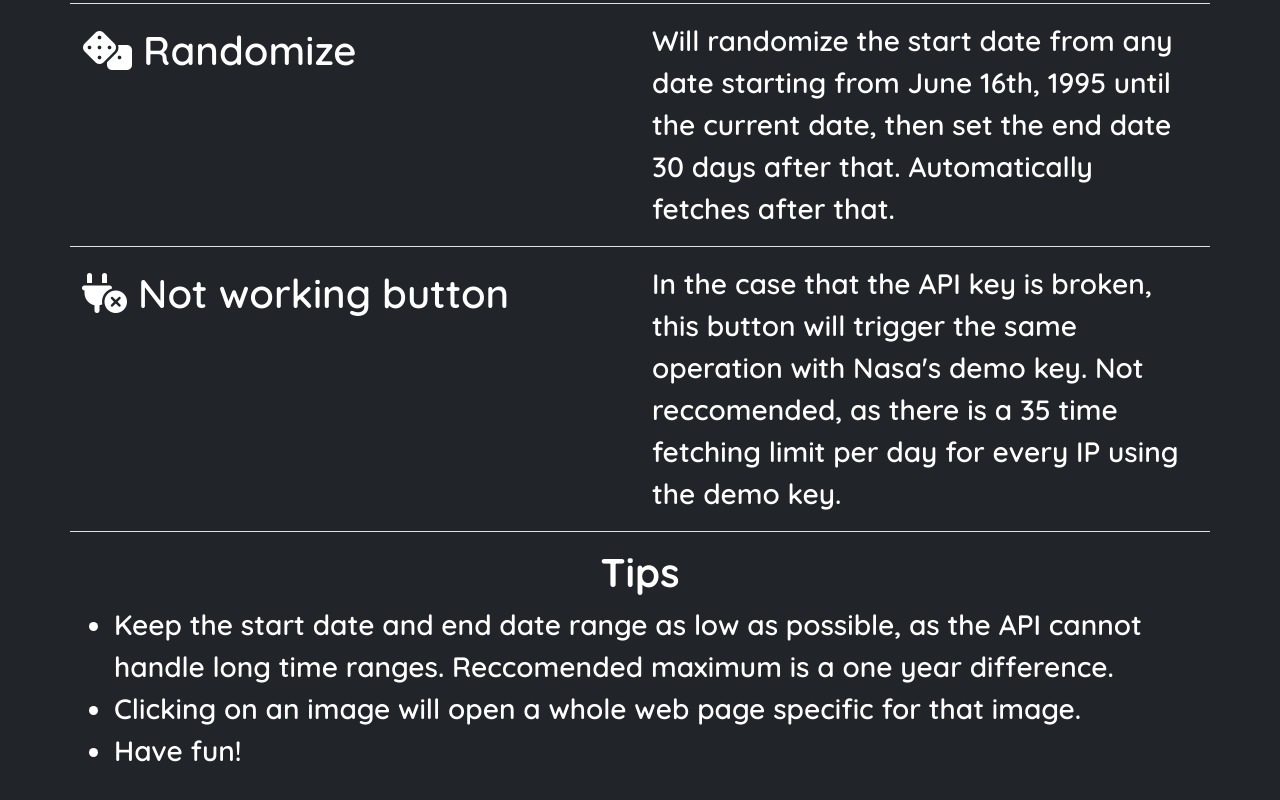
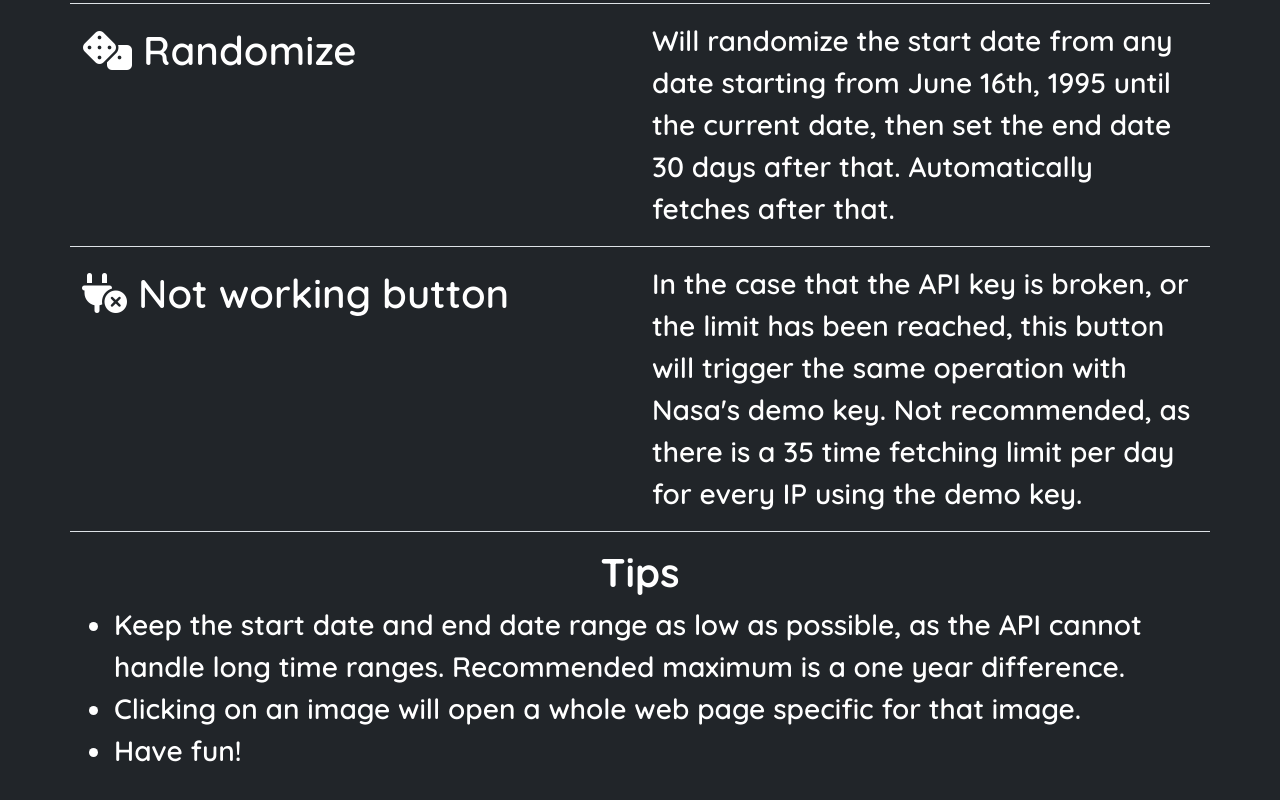
Before and after one commit to Oded2/Code-Vault, a SvelteKit app: page /astrofetch in a window 1280 px wide. Shown: the part 2199-2999 px from the top of the page. Built offline with nearby package versions, Linux system fonts and the light colour scheme; a web font is replaced by a local one.

Commit message:
Fixed typos and images now don't take up more than the users screen

```diff
--- a/src/routes/astrofetch/+page.svelte
+++ b/src/routes/astrofetch/+page.svelte
@@ -511,9 +511,10 @@
             <i class="fa-solid fa-plug-circle-xmark" /> Not working button
           </div>
           <div class="col-md fs-3">
-            In the case that the API key is broken, this button will trigger the
-            same operation with Nasa's demo key. Not reccomended, as there is a
-            35 time fetching limit per day for every IP using the demo key.
+            In the case that the API key is broken, or the limit has been
+            reached, this button will trigger the same operation with Nasa's
+            demo key. Not recommended, as there is a 35 time fetching limit per
+            day for every IP using the demo key.
           </div>
         </div>
         <div class="py-3 fs-3">
@@ -521,7 +522,7 @@
           <ul>
             <li>
               Keep the start date and end date range as low as possible, as the
-              API cannot handle long time ranges. Reccomended maximum is a one
+              API cannot handle long time ranges. Recommended maximum is a one
               year difference.
             </li>
             <li>
--- a/src/routes/astrofetch/imageViewer/+page.svelte
+++ b/src/routes/astrofetch/imageViewer/+page.svelte
@@ -144,6 +144,7 @@
   img {
     border-radius: 10px;
     transition: 0.5s;
+    max-height: 95vh;
   }
   img:hover {
     border-radius: 0px;
@@ -156,4 +157,7 @@
   .btn:hover {
     scale: 102%;
   }
+  .btn:active {
+    scale: 104%;
+  }
 </style>
```
